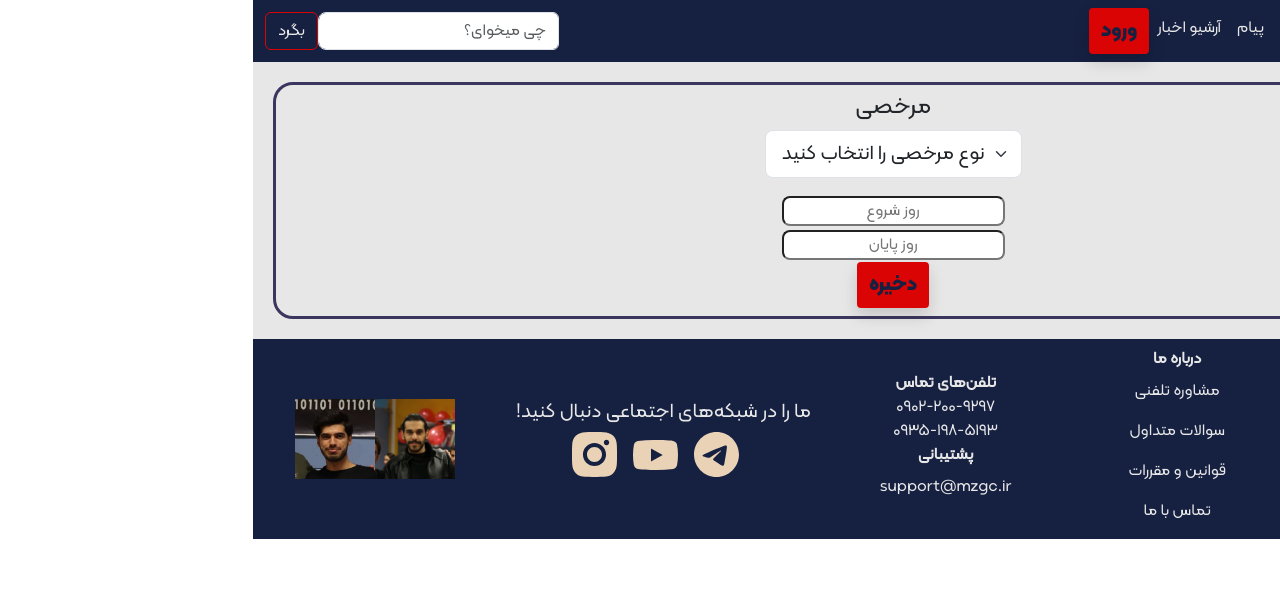
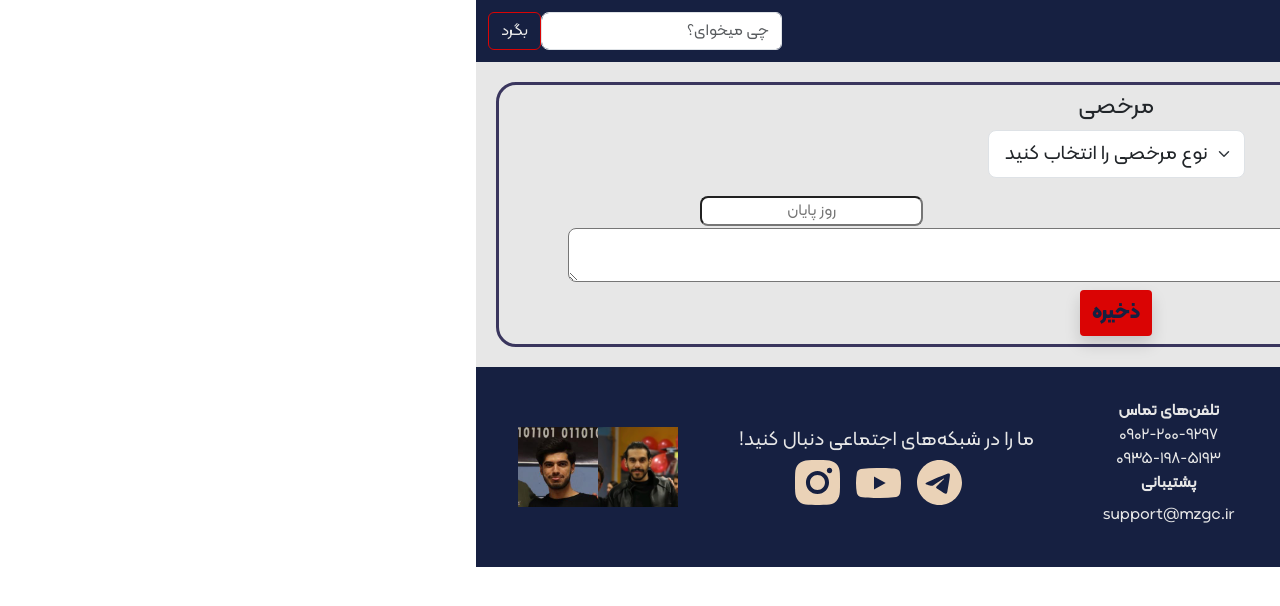
Before and after one commit to aliiimaher/PersonnelSystem-React, a React (Vite) app: page /leave in a window 1280 px wide. Shown: the top 606 px of the page. Built offline with nearby package versions, Linux system fonts and the light colour scheme.

Commit message:
leave req complete

```diff
--- a/src/components/InputBox.tsx
+++ b/src/components/InputBox.tsx
@@ -4,17 +4,23 @@ interface Props {
   placeHolder?: string;
   icon?: string;
   reactHookFrom?: any;
-  type?: "text" | "password";
+  type?: "text" | "password" | "textarea";
 }
 
 function InputBox({ placeHolder, icon, reactHookFrom, type = "text" }: Props) {
   return (
     <>
+      {type === "textarea" ? (
+        <textarea
+          className="inputBox-textarea"
+          placeholder={placeHolder}
+        ></textarea>
+      ) : (
         <div
           className="input-group mb-3 rounded"
           style={{ backgroundColor: "#162041", padding: "8px" }}
         >
-        <img src={icon} alt="Image" className="rounded" />
+          {icon ? <img src={icon} alt="Image" className="rounded" /> : ""}
           <input
             type={type}
             className="form-control border-0"
@@ -31,6 +37,7 @@ function InputBox({ placeHolder, icon, reactHookFrom, type = "text" }: Props) {
             onChange={onchange}
           />
         </div>
+      )}
     </>
   );
 }
--- a/src/pages/LeaveReq.tsx
+++ b/src/pages/LeaveReq.tsx
@@ -3,14 +3,21 @@ import DatePicker from "react-datepicker";
 import "react-datepicker/dist/react-datepicker.css";
 import "../styles/pages/LeaveReq.scss";
 import Button from "../components/Button";
+import InputBox from "../components/InputBox";
 
 function LeaveReq() {
+  const [selectedLeaveType, setSelectedLeaveType] = useState("");
   const [selectedStartDate, setSelectedStartDate] = useState<Date | null>();
   const [selectedEndDate, setSelectedEndDate] = useState<Date | null>();
+
+  const handleSelectType = (event: any) => {
+    setSelectedLeaveType(event.target.value);
+  };
 
   const testHandle = () => {
     console.log("start: ", selectedStartDate);
     console.log("end: ", selectedEndDate);
+    console.log("type: ", selectedLeaveType);
   };
   return (
     <>
@@ -20,12 +27,16 @@ function LeaveReq() {
           <select
             className="form-select form-select-lg mb-3"
             aria-label="Large select example"
+            onChange={handleSelectType}
+            value={selectedLeaveType}
           >
             <option selected>نوع مرخصی را انتخاب کنید</option>
-            <option value="1">اضطراری</option>
-            <option value="2">معمولی</option>
-            <option value="3">اعیاد رسمی</option>
+            <option value="اضطراری">اضطراری</option>
+            <option value="معمولی">معمولی</option>
+            <option value="اعیاد رسمی">اعیاد رسمی</option>
           </select>
+        </div>
+        <div className="leave-datepicker">
           <DatePicker
             selected={selectedStartDate}
             onChange={(date) => setSelectedStartDate(date)}
@@ -39,7 +50,10 @@ function LeaveReq() {
             placeholderText="روز پايان"
           />
         </div>
-        <Button text="دخيره" onclick={testHandle} />
+        <div className="leave-reason-input">
+          <InputBox type="textarea" placeHolder="علت مرخصی را شرح دهید" />
+        </div>
+        <Button text="ذخيره" onclick={testHandle} />
       </div>
     </>
   );
--- a/src/styles/components/InputBox.scss
+++ b/src/styles/components/InputBox.scss
@@ -2,3 +2,7 @@
   border-top-left-radius: 8px !important;
   border-bottom-left-radius: 8px !important;
 }
+
+.inputBox-textarea {
+  border-radius: 8px;
+}
--- a/src/styles/components/Navbar.scss
+++ b/src/styles/components/Navbar.scss
@@ -13,3 +13,7 @@
   --bs-btn-hover-bg: #da0404 !important;
   --bs-btn-hover-border-color: #da0404 !important;
 }
+
+.inputBox-textarea {
+  width: 90%;
+}
--- a/src/styles/pages/LeaveReq.scss
+++ b/src/styles/pages/LeaveReq.scss
@@ -12,6 +12,12 @@
   max-width: 100%;
   display: flex;
   flex-direction: column;
+}
+
+.leave-datepicker {
+  display: flex;
+  width: 100%;
+  justify-content: space-around;
 
   input {
     margin: 2px 0;
@@ -19,3 +25,8 @@
     text-align: center;
   }
 }
+
+.leave-reason-input {
+  margin: auto;
+  width: 100%;
+}
```
Lines whose indentation alone changed are shown as unchanged.
